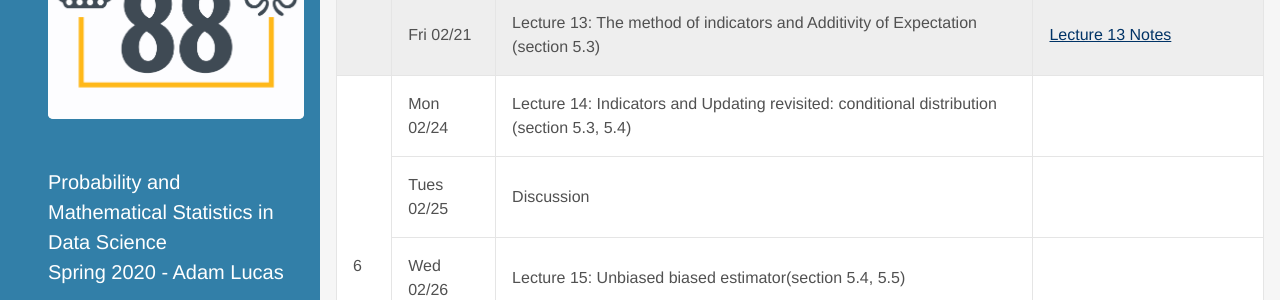
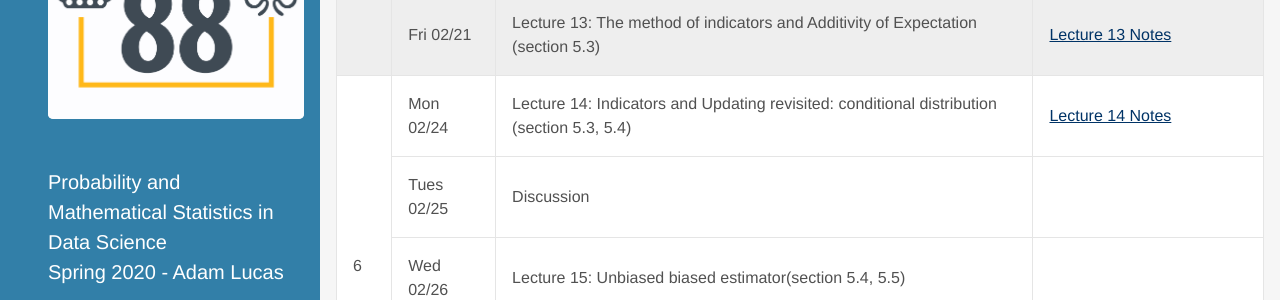
Before and after one commit to stat88/stat88.github.io, a Jekyll site: the page built from index.html, in a window 1280 px wide and 900 px high, scrolled down 2350 px. Shown: the part 153-453 px from the top of the window. Built offline with Jekyll 4.4.1, drawn with Linux system fonts in a browser that asks for light colours; some web fonts are replaced; the list of posts is cut into pages by our own code.

Commit message:
add lec24

```diff
--- a/_data/syllabus2.yml
+++ b/_data/syllabus2.yml
@@ -143,6 +143,9 @@ weeks:
     - date: Mon 02/24
       content: "Lecture 14: Indicators and Updating revisited: conditional distribution (section 5.3, 5.4)"
       assignments:
+      - name: "Lecture 14 Notes"
+      url: http://stat88.org/assets/notes/Lec14.pdf
+
       # - name: HW 6 (Due Mon 03/02 at 10 PM)
     - date: Tues 02/25
       content: "Discussion"
```
Also changed, not shown: 1 other file.
